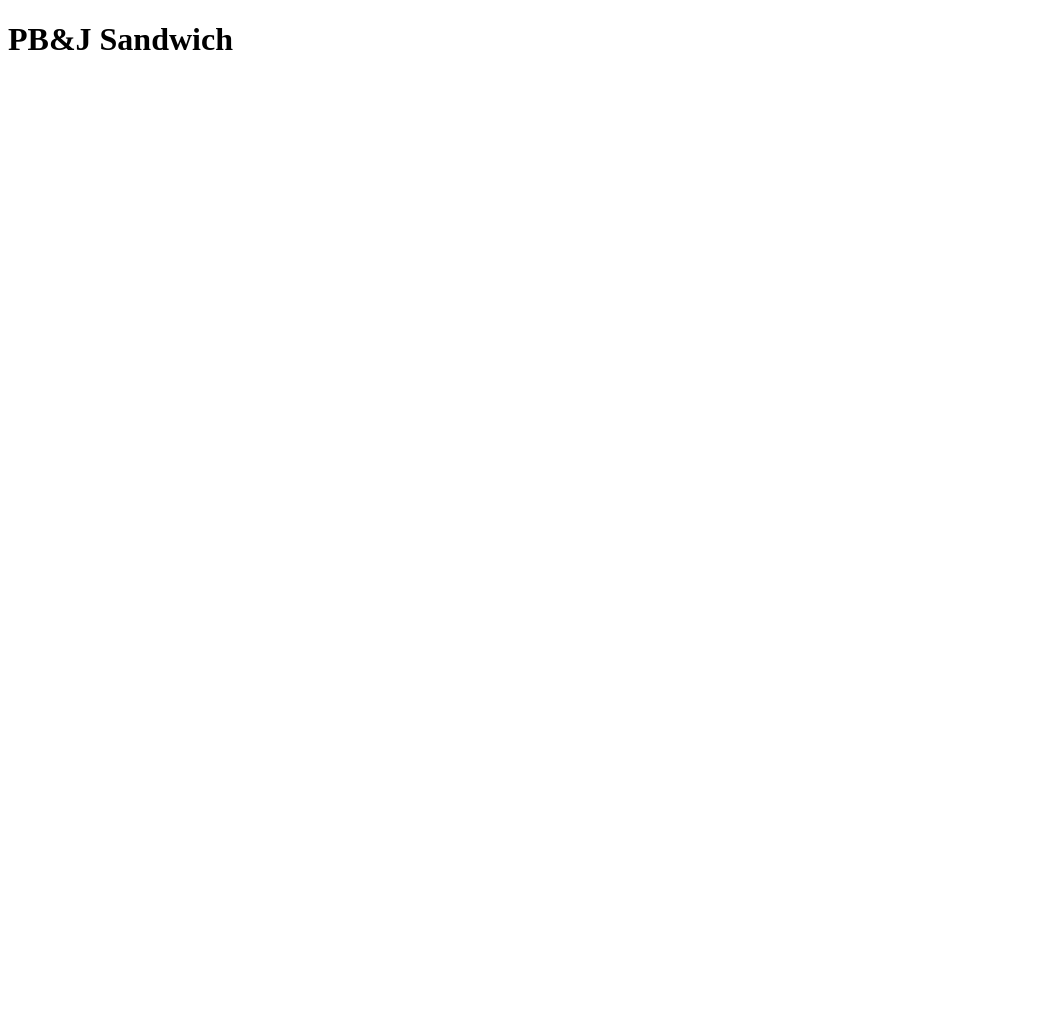
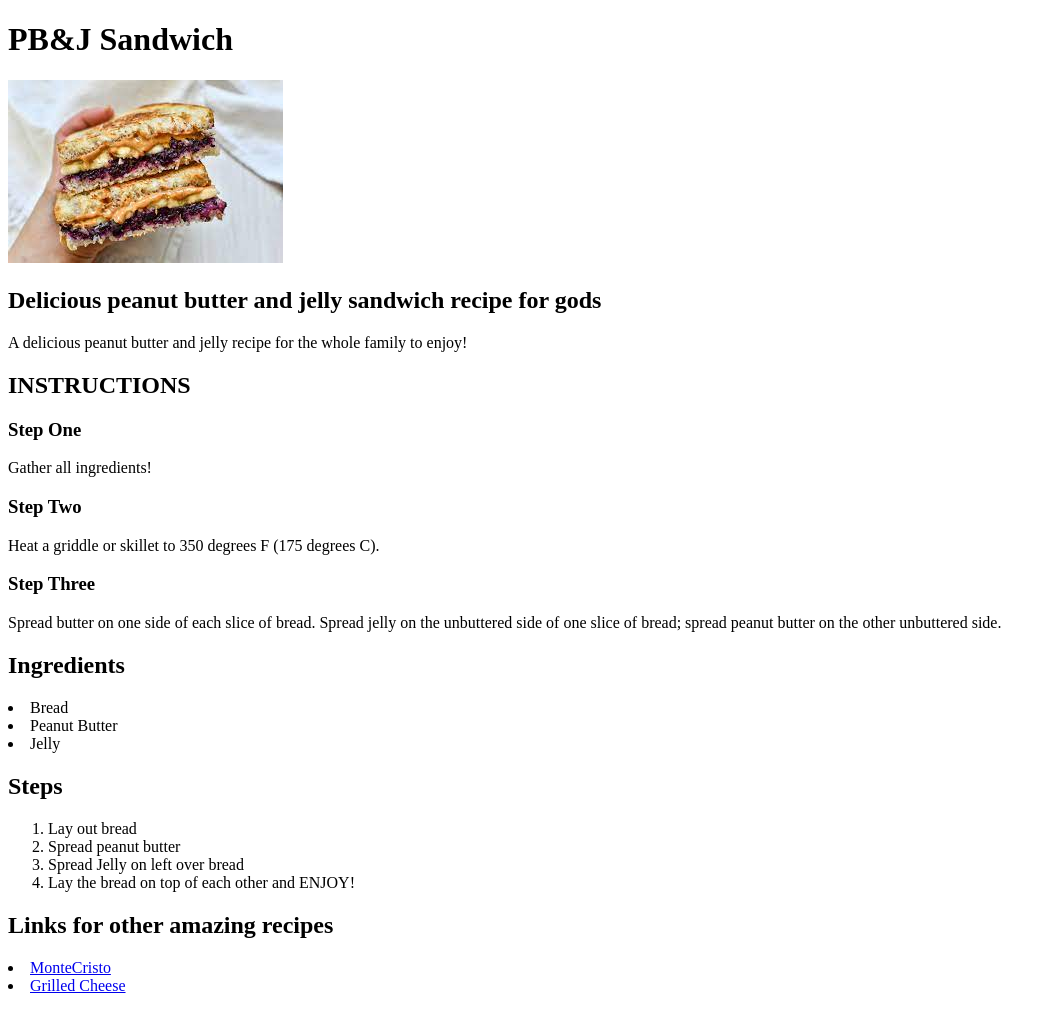
Before and after one commit to Sunsetsin/odin-recipes, a plain HTML site: page recipes/pbsandwich.html in a window 1280 px wide. Shown: the whole page, without its empty margins (0-1056 px from the left). Before the commit the page ends 800 px from the top, so only its background shows below. Drawn offline with Linux system fonts and the light colour scheme.

Commit message:
pbsandwich.html

```diff
--- a/recipes/pbsandwich.html
+++ b/recipes/pbsandwich.html
@@ -7,5 +7,27 @@
 </head>
 <body>
     <h1>PB&J Sandwich</h1>
+    <img src="../images/pbandj.jpeg">
+    <h2>Delicious peanut butter and jelly sandwich recipe for gods</h2>
+    <p>A delicious peanut butter and jelly recipe for the whole family to enjoy!</p>
+    <h2>INSTRUCTIONS</h2>
+    <h3>Step One</h3>
+        <p>Gather all ingredients!</p>
+    <h3>Step Two</h3>
+        <p>Heat a griddle or skillet to 350 degrees F (175 degrees C).</p>
+    <h3>Step Three</h3>
+        <p>Spread butter on one side of each slice of bread. Spread jelly on the unbuttered side of one slice of bread; spread peanut butter on the other unbuttered side.</p>
+    <h2>Ingredients</h2>
+        <p><uo><li>Bread</li><li>Peanut Butter</li><li>Jelly</li></uo></p>
+    <h2>Steps</h2>
+        <p><ol><li>Lay out bread</li><li>Spread peanut butter</li><li>Spread Jelly on left over bread</li><li>Lay the bread on top of each other and ENJOY!</li></ol></p>
+    <h2>Links for other amazing recipes</h2>
+    <p>
+        <uo>
+            <li>
+                <a href="montecristo.html">MonteCristo</a> <li><a href="grilledcheese.html">Grilled Cheese</a></li>
+            </li>
+        </uo>
+    </p>
 </body>
 </html>
```
Also changed, not shown: recipes/grilledcheese.html (+21 -1 lines), recipes/montecristo.html (+3 -2 lines), images/pbandj.jpeg (added).
